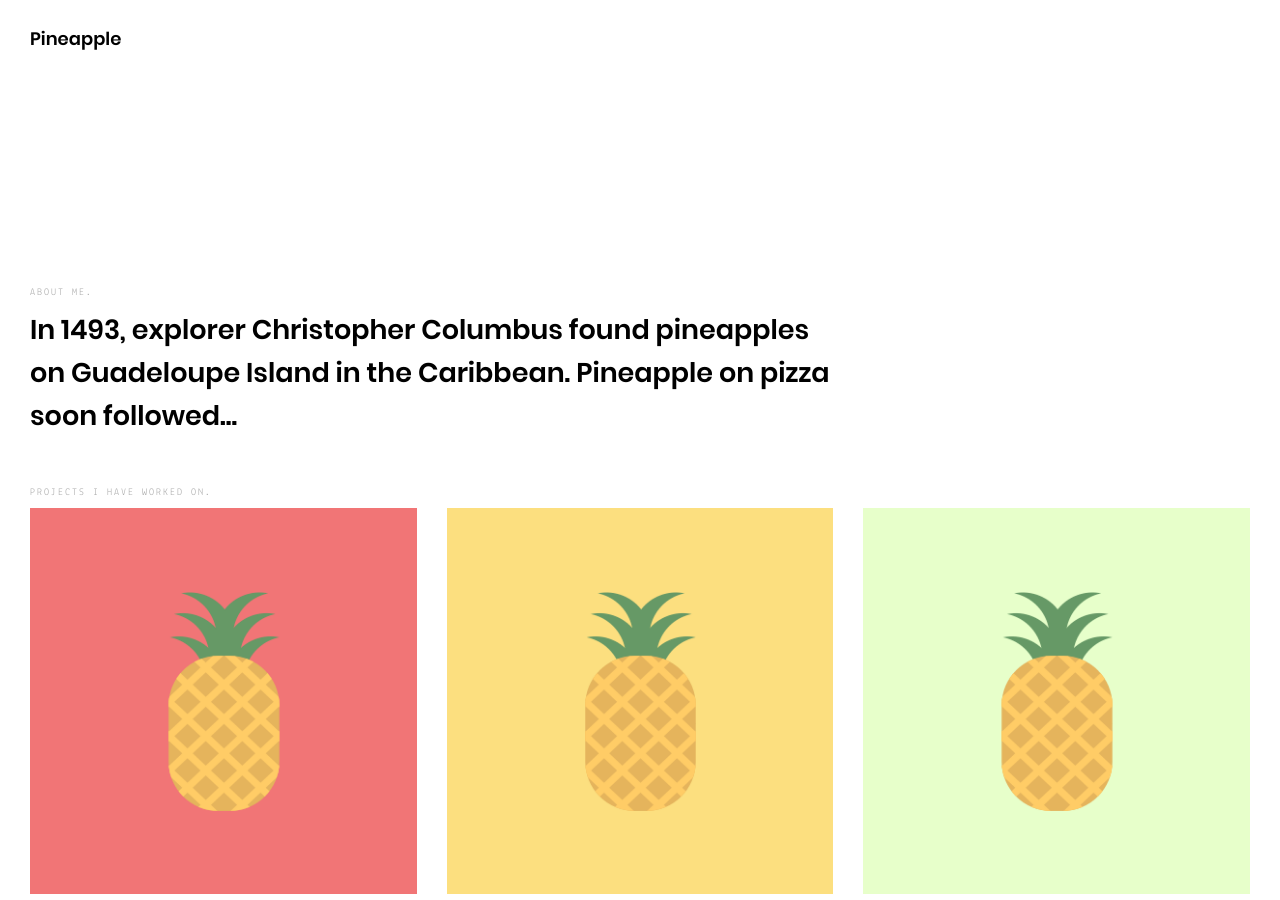
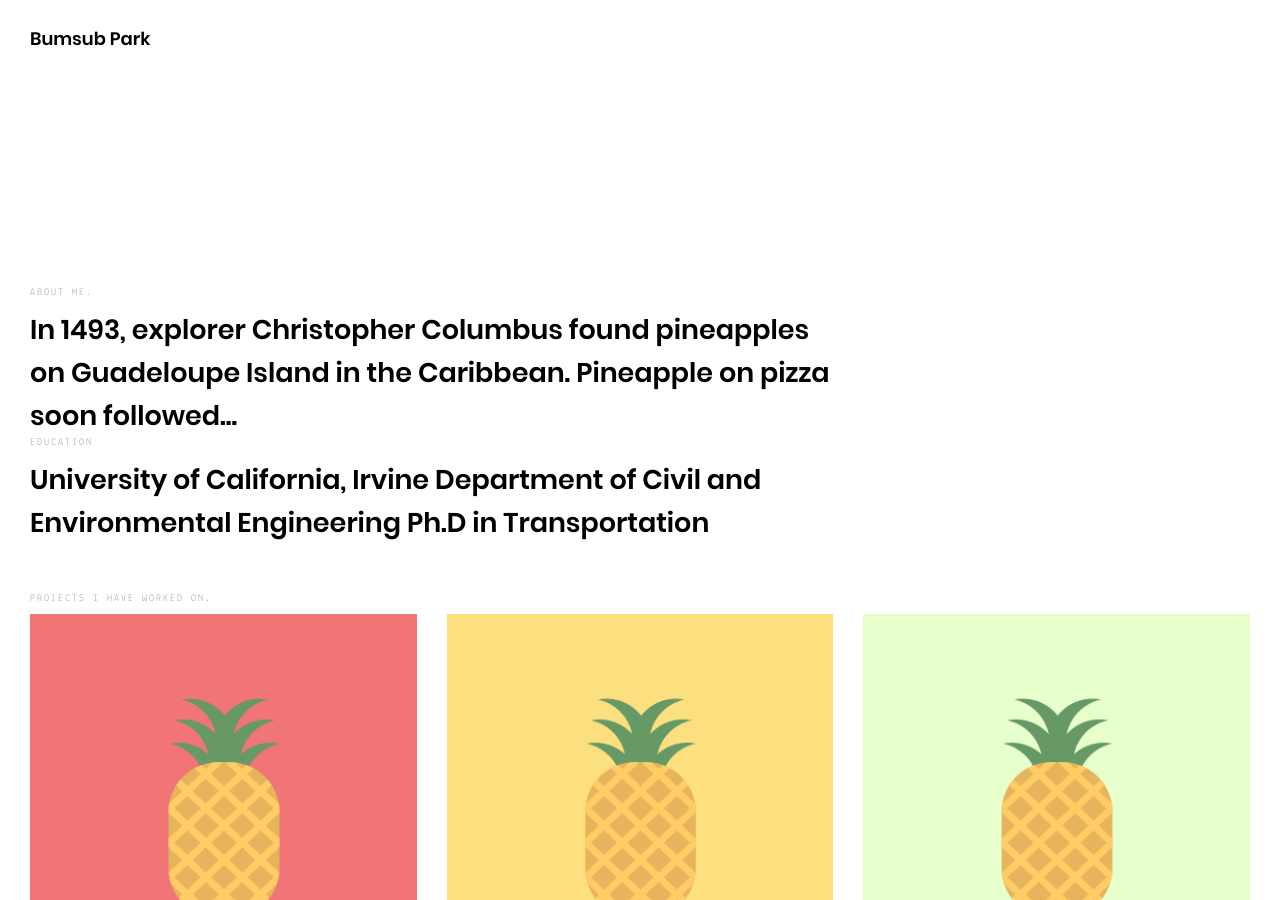
Before and after one commit to arnolds/pineapple, a Jekyll site: the page built from index.html, in a window 1280 px wide and 900 px high. Built offline with Jekyll 4.4.1, drawn with Linux system fonts in a browser that asks for light colours.

Commit message:
update education-1

```diff
--- a/_config.yml
+++ b/_config.yml
@@ -1,12 +1,15 @@
 # User config
-author: "Pineapple"
-tagline: "Pineapple Certfied Jekyll Theme"
+author: "Bumsub Park"
+tagline: "Ph.D. student"
 description: "In 1493, explorer Christopher Columbus found pineapples on Guadeloupe Island in the Caribbean. Pineapple on pizza soon followed..."
-keywords: "Pineapple, Pineapple Pizza, Pineapple House"
-email: "pineapple@example.com"
+education: "University of California, Irvine
+            Department of Civil and Environmental Engineering
+            Ph.D in Transportation"
+keywords: "Transportation, Python"
+email: "bumsubp@uci.edu"
 linkedin: "https://www.linkedin.com/"
 twitter: "https://twitter.com/"
-github: "https://github.com/"
+github: "https://github.com/bumsubp"
 
 # Site config
 baseurl: ""
--- a/index.html
+++ b/index.html
@@ -16,6 +16,8 @@
 			<div class="container">
 				<h2>About me.</h2>
 				<p>{{ site.description }}</p>
+				<h2>Education</h2>
+				<p>{{ site.education }}</p>
 			</div>
 		</section>
 		<section class="projects">
```
